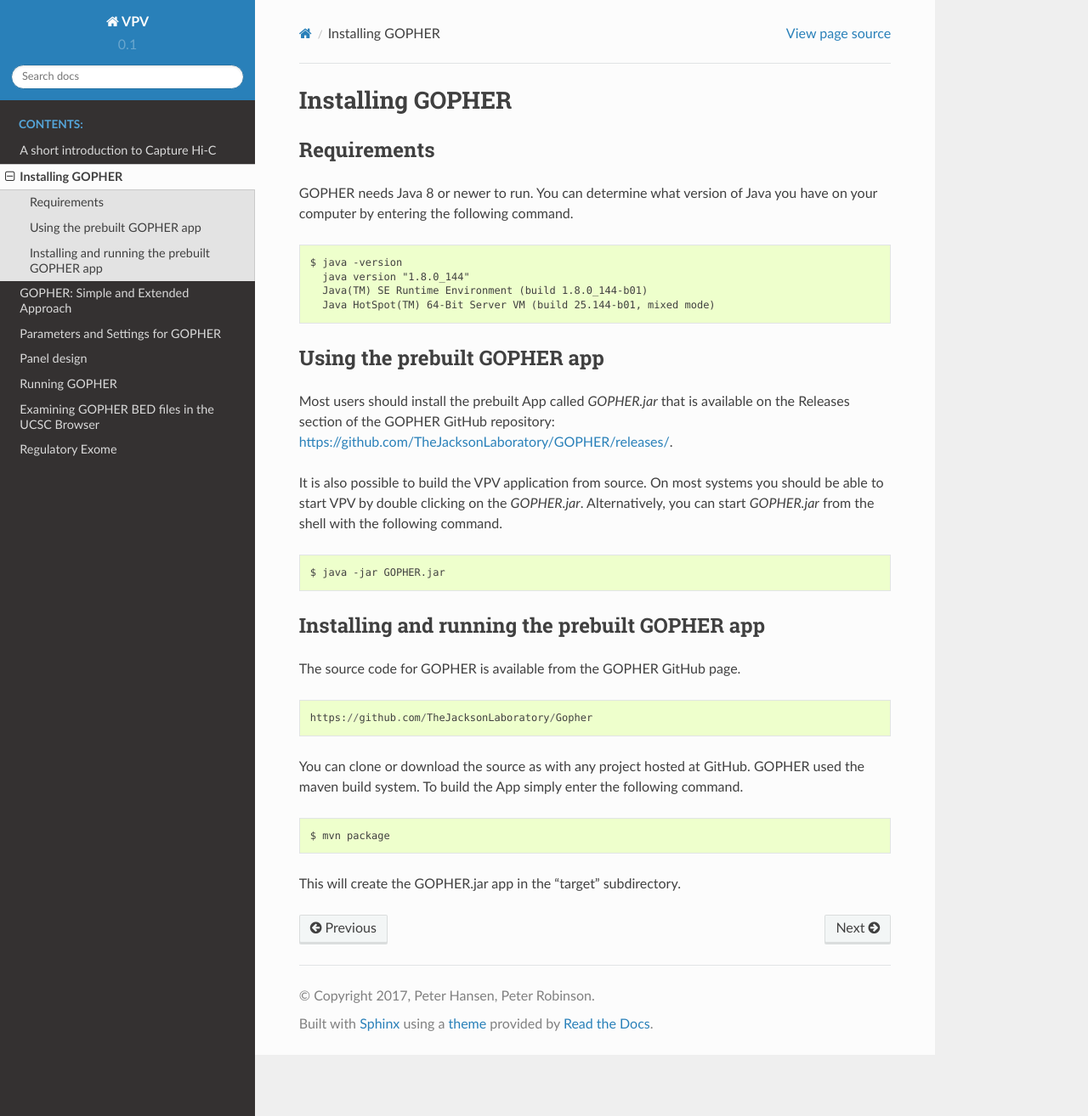
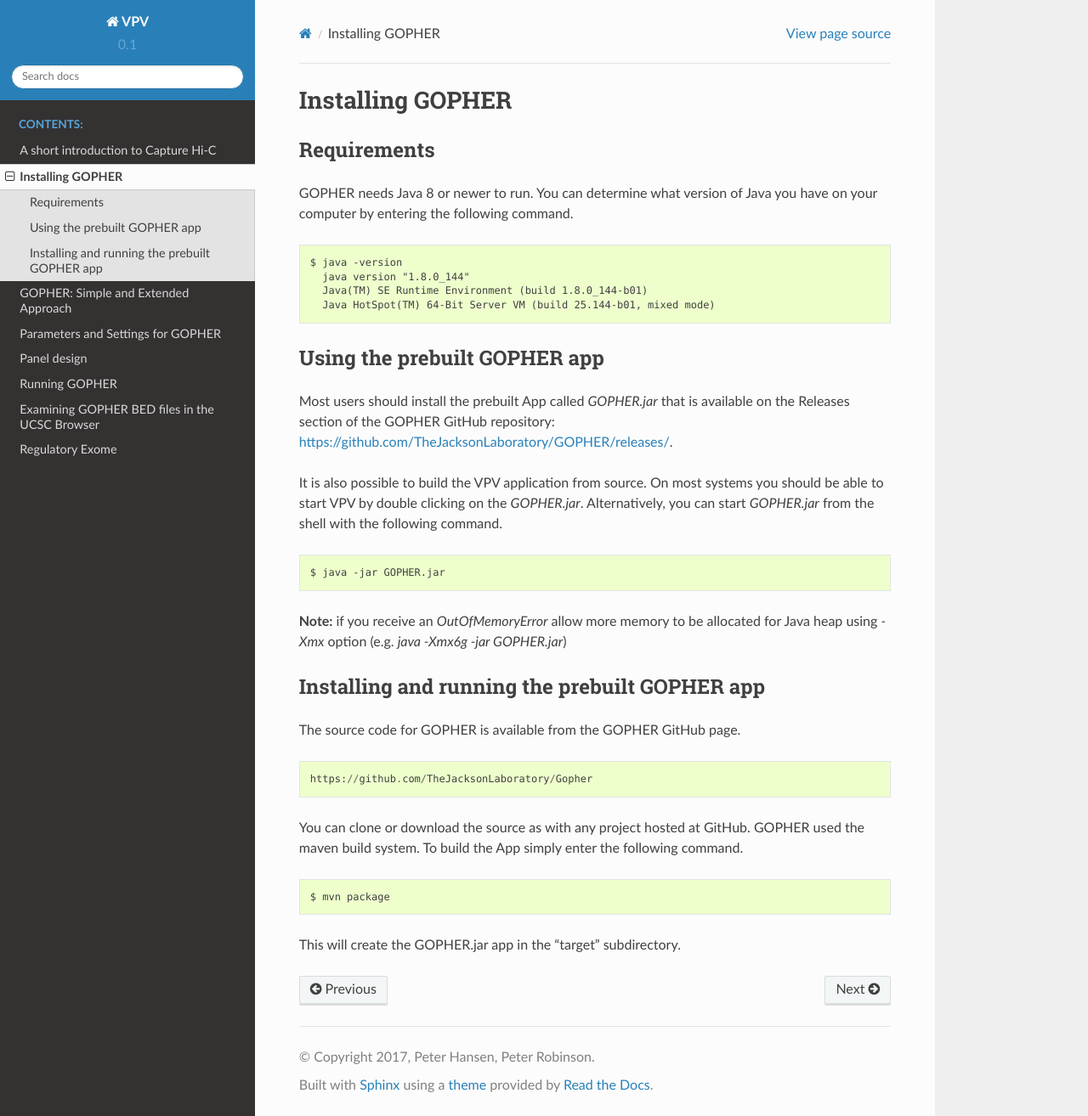
Before and after one commit to TheJacksonLaboratory/Gopher, a Sphinx documentation site: the page built from docs/installation.rst, in a window 1280 px wide and 1314 px high. Shown: the whole window at 85% size. Built offline with Sphinx 7.4.7 and the Read the Docs theme 2.0.0, drawn with Linux system fonts in a browser that asks for light colours.

Commit message:
Suggest using more memory in docs

```diff
--- a/docs/installation.rst
+++ b/docs/installation.rst
@@ -24,6 +24,9 @@
   $ java -jar GOPHER.jar
 
 
+**Note:** if you receive an `OutOfMemoryError` allow more memory to be allocated for Java heap using `-Xmx` option (e.g. `java -Xmx6g -jar GOPHER.jar`)
+
+
 Installing and running the prebuilt GOPHER app
 ~~~~~~~~~~~~~~~~~~~~~~~~~~~~~~~~~~~~~~~~~~~~~~
 The source code for GOPHER is available from the GOPHER GitHub page. ::
```
